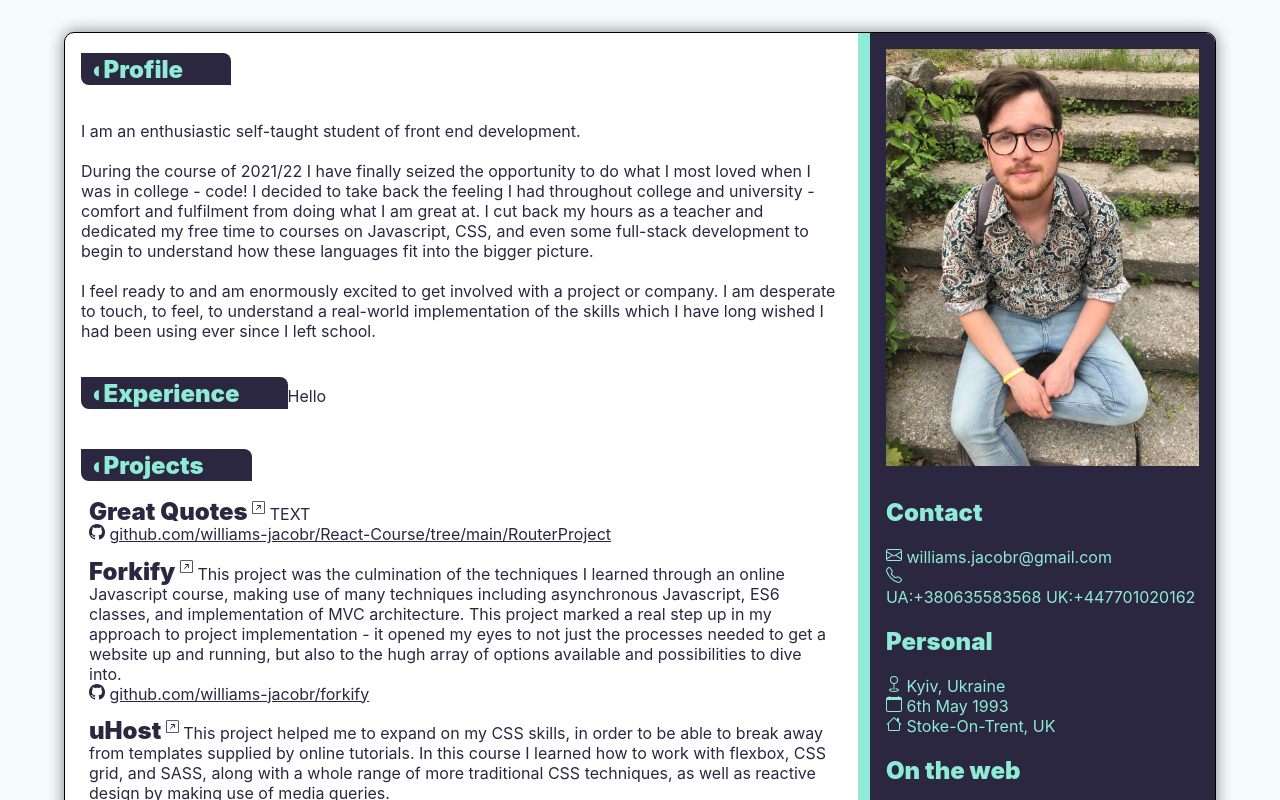
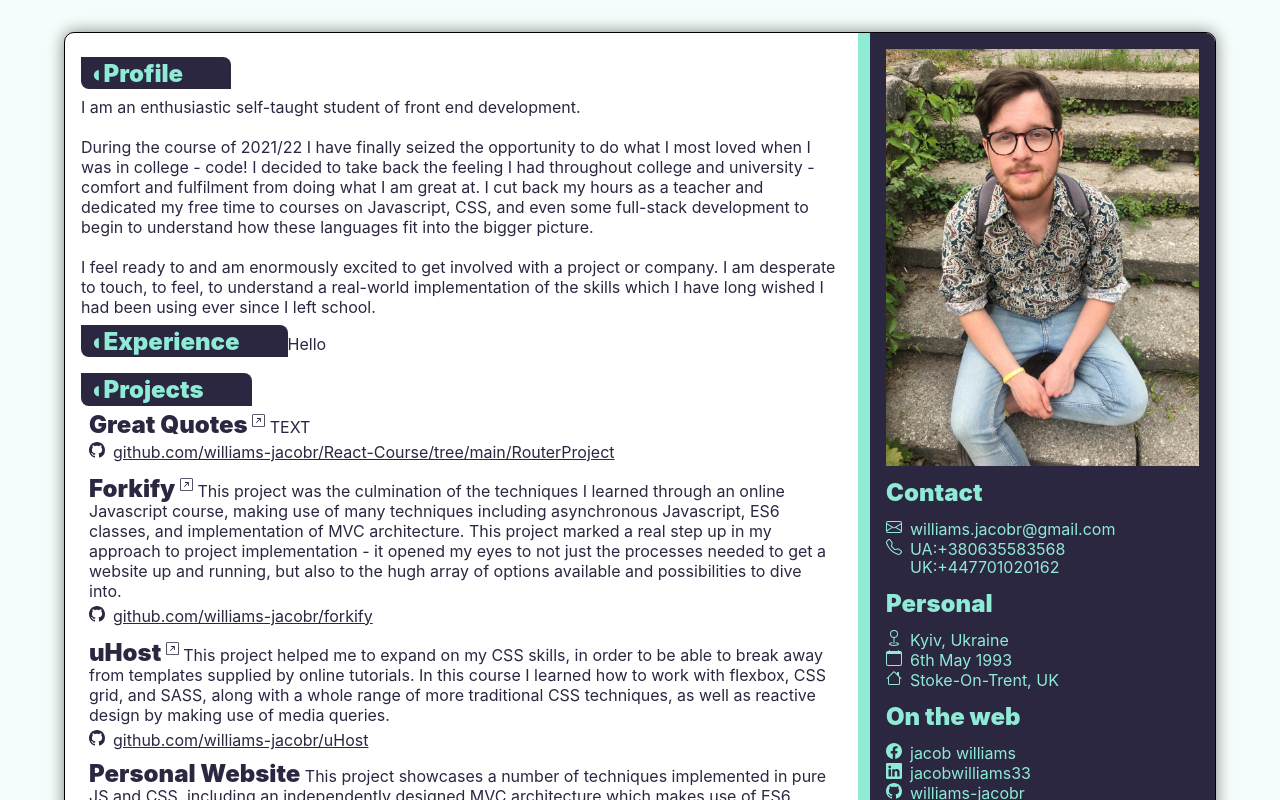
Before and after one commit to williams-jacobr/cv-react, a React (Create React App) app: page / in a window 1280 px wide. Built offline with nearby package versions, Linux system fonts and the light colour scheme.

Commit message:
further improving the style using a bullet grid

```diff
--- a/src/App.module.css
+++ b/src/App.module.css
@@ -43,5 +43,5 @@ a {
 }
 
 .section {
-  padding: 0.5rem 1rem;
+  padding: 0rem 1rem;
 }
--- a/src/Components/CVInfo.js
+++ b/src/Components/CVInfo.js
@@ -37,18 +37,17 @@ const CVInfo = function (props) {
           to="https://react-http-bf455.web.app/quotes"
           className={styles.subsection}
         >
-          <p>
-            TEXT
-            <br />
-            <BsGithub />{" "}
+          <p>TEXT</p>
+          <div className="bullet-grid">
+            <BsGithub />
             <a href="https://github.com/williams-jacobr/React-Course/tree/main/Router%20Project">
               github.com/williams-jacobr/React-Course/tree/main/RouterProject
             </a>
-          </p>
+          </div>
         </Subsection>
         <Subsection
           title="Forkify"
-          to="https://forkify-jacob-r-williams.netlify.app/</Section>"
+          to="https://forkify-jacob-r-williams.netlify.app/"
           className={styles.subsection}
         >
           <p>
@@ -59,12 +58,13 @@ const CVInfo = function (props) {
             project implementation - it opened my eyes to not just the processes
             needed to get a website up and running, but also to the hugh array
             of options available and possibilities to dive into.
-            <br />
-            <BsGithub />{" "}
+          </p>
+          <div className="bullet-grid">
+            <BsGithub />
             <a href="https://github.com/williams-jacobr/forkify">
               github.com/williams-jacobr/forkify
             </a>
-          </p>
+          </div>
         </Subsection>
         <Subsection
           title="uHost"
@@ -77,46 +77,46 @@ const CVInfo = function (props) {
             this course I learned how to work with flexbox, CSS grid, and SASS,
             along with a whole range of more traditional CSS techniques, as well
             as reactive design by making use of media queries.
-            <br />
-            <BsGithub />{" "}
+          </p>
+          <div className="bullet-grid">
+            <BsGithub />
             <a href="https://github.com/williams-jacobr/uHost">
               github.com/williams-jacobr/uHost
             </a>
-          </p>
+          </div>
         </Subsection>
-        <Subsection
-          title="Personal Website"
-          to="https://jacob-williams.netlify.app/"
-          className={styles.subsection}
-        >
+        <Subsection title="Personal Website" className={styles.subsection}>
           <p>
             This project showcases a number of techniques implemented in pure JS
             and CSS, including an independently designed MVC architecture which
             makes use of ES6 classes and asynchronous javascript. This project
             also taps into third party REST APIs.
-            <br />
-            <BsGithub />{" "}
+          </p>
+          <div className="bullet-grid">
+            <BsGithub />
             <a href="https://github.com/williams-jacobr/jacob-williams-website">
               github.com/williams-jacobr/jacob-williams-website
             </a>
-          </p>
+          </div>
         </Subsection>
       </Section>
       <Section title="◖Expanding my skills">
-        <ul>
-          <li>
-            <BsGraphUp className={styles.graph} /> Becoming well acquainted with
-            essential JS libraries, especially React and Redux.
-          </li>
-          <li>
-            <BsGraphUp className={styles.graph} /> Exploring further libraries
-            that can push me to the next level, including Next.js
-          </li>
-          <li>
-            <BsGraphUp className={styles.graph} /> Working on real world
-            projects with medium to large size user bases
-          </li>
-        </ul>
+        <div className={`${styles.skills} bullet-grid`}>
+          <BsGraphUp className={styles.graph} />
+          <p>
+            Becoming well acquainted with essential JS libraries, especially
+            React and Redux.
+          </p>
+          <BsGraphUp className={styles.graph} />
+          <p>
+            Exploring further libraries that can push me to the next level,
+            including Next.js
+          </p>
+          <BsGraphUp className={styles.graph} />
+          <p>
+            Working on real world projects with medium to large size user bases
+          </p>
+        </div>
       </Section>
     </Card>
   );
--- a/src/Components/CVInfo.module.css
+++ b/src/Components/CVInfo.module.css
@@ -3,11 +3,13 @@
   border: transparent;
   color: #2b2741;
   padding: 0 2rem 0 1rem;
+  margin-top: 1rem;
 }
 
 .cv-info-container h2 {
   background-color: #2b2741;
   color: #8febd5;
+  margin: 0.5rem 0;
   padding: 0.1rem 3rem 0.1rem 0.5rem;
   display: inline-block;
   border-radius: 0 0.5rem 0 0.5rem;
@@ -46,3 +48,8 @@
   color: #e34c26;
   font-size: x-small;
 }
+
+.skills p {
+  margin: 0;
+  padding: 0;
+}
--- a/src/Components/PersonalInfo.js
+++ b/src/Components/PersonalInfo.js
@@ -49,28 +49,38 @@ const PersonalInfo = function (props) {
       <Section title="Contact">
         <ul>
           <li>
+            <div className={styles.email}>
               <a href="mailto:williams.jacobr@gmail.com">
-              <BsEnvelope />
-              {` williams.jacobr@gmail.com`}
+                <BsEnvelope className={styles.icon} />
+                <p>williams.jacobr@gmail.com</p>
               </a>
+            </div>
           </li>
-          <BsTelephone />
-          <li>UA:+380635583568 UK:+447701020162</li>
+
+          <li>
+            <div className={styles["phone-container"]}>
+              <BsTelephone className={styles.icon} />
+              <div className={styles["phone-numbers"]}>
+                <p>UA:+380635583568</p>
+                <p>UK:+447701020162</p>
+              </div>
+            </div>
+          </li>
         </ul>
       </Section>
       <Section title="Personal">
         <ul>
           <li>
-            <BsGeo />
-            {` Kyiv, Ukraine`}
+            <BsGeo className={styles.icon} />
+            {`Kyiv, Ukraine`}
           </li>
           <li>
-            <BsCalendar />
-            {` 6th May 1993`}
+            <BsCalendar className={styles.icon} />
+            {`6th May 1993`}
           </li>
           <li>
-            <BsHouse />
-            {` Stoke-On-Trent, UK`}
+            <BsHouse className={styles.icon} />
+            {`Stoke-On-Trent, UK`}
           </li>
         </ul>
       </Section>
@@ -78,21 +88,21 @@ const PersonalInfo = function (props) {
         <ul>
           <li>
             <a href="https://www.facebook.com/jacob.williams.33">
-              <BsFacebook />
-              {` jacob williams`}
+              <BsFacebook className={styles.icon} />
+              {`jacob williams`}
             </a>
           </li>
           <li>
             <a href="https://www.linkedin.com/in/jacobwilliams33/">
               {" "}
-              <BsLinkedin />
-              {` jacobwilliams33`}
+              <BsLinkedin className={styles.icon} />
+              {`jacobwilliams33`}
             </a>
           </li>
           <li>
             <a href="https://github.com/williams-jacobr">
-              <BsGithub />
-              {` williams-jacobr`}
+              <BsGithub className={styles.icon} />
+              {`williams-jacobr`}
             </a>
           </li>
         </ul>
@@ -100,30 +110,41 @@ const PersonalInfo = function (props) {
       <Section title="Skills">
         <ul>
           <li>
-            <SiJavascript className={styles.js} /> Javascript{" "}
+            <SiJavascript className={`${styles.js} ${styles.icon}`} />
+            Javascript
           </li>
           <li>
-            <SiReact className={styles.react} /> React.Js
+            <SiReact className={`${styles.react} ${styles.icon}`} />
+            React.Js
           </li>
           <li>
-            <IoLogoCss3 className={styles.css} /> CSS/SCSS
+            <IoLogoCss3 className={`${styles.css} ${styles.icon}`} />
+            CSS/SCSS
           </li>
           <li>
-            <IoLogoHtml5 className={styles.html} /> HTML5
+            <IoLogoHtml5 className={`${styles.html} ${styles.icon}`} />
+            HTML5
           </li>
         </ul>
       </Section>
       <Section title="Education">
+        <div className="bullet-grid">
+          <p>🎓</p>
           <p>
-          🎓 MMATH Masters degree in Mathematics from University of Manchester.
+            MMATH Masters degree in Mathematics from University of Manchester.
           </p>
+        </div>
       </Section>
       <Section title="Former occupation">
+        <div className="bullet-grid">
+          <p>👨‍🏫</p>
           <p>
-          👨‍🏫 English language teacher - teaching English as a foreign language
-          (TEFL). <br />
-          📲 Contact coordinator for a charity organisation.
+            English language teacher - teaching English as a foreign language
+            (TEFL).
           </p>
+          <p>📲</p>
+          <p>Contact coordinator for a charity organisation.</p>
+        </div>
       </Section>
       <div>
         <button
--- a/src/Components/PersonalInfo.module.css
+++ b/src/Components/PersonalInfo.module.css
@@ -17,12 +17,41 @@
 .personal-info-container ul {
   list-style: none;
   padding: 0;
+  margin: 0.75rem 0;
+}
+
+.personal-info-container p {
+  padding: 0;
+  margin: 0;
+  display: inline;
+}
+
+.icon {
+  margin: 0 0.5rem 0 0;
 }
 
 .profile-image {
   height: auto;
   width: 100%;
   padding: 0.5rem 0;
+  margin-top: 0.5rem;
+}
+
+.email {
+  overflow: hidden;
+  white-space: nowrap;
+}
+
+.phone-container {
+  width: 100%;
+  display: flex;
+  flex-direction: row;
+  align-items: baseline;
+}
+
+.phone-numbers p {
+  display: block;
+  line-height: 1.1rem;
 }
 
 .printer-button {
--- a/src/Components/UI/Subsection.js
+++ b/src/Components/UI/Subsection.js
@@ -6,10 +6,12 @@ const Subsection = function (props) {
 
   return (
     <div className={`${props.className} ${styles.subsection}`}>
-      <a href={to} className={styles.link}>
-        <h2>{title}</h2> <BsArrowUpRightSquare className={styles.super} />
-      </a>{" "}
-      {props.children}
+      {to && (
+        <a href={to} className={styles.link}>
+          <h2>{title}</h2> <BsArrowUpRightSquare className={styles.super} />
+        </a>
+      )}
+      {!to && <h2>{title}</h2>} {props.children}
     </div>
   );
 };
--- a/src/index.css
+++ b/src/index.css
@@ -1,13 +1,27 @@
 body {
   margin: 0;
-  font-family: -apple-system, BlinkMacSystemFont, 'Segoe UI', 'Roboto', 'Oxygen',
-    'Ubuntu', 'Cantarell', 'Fira Sans', 'Droid Sans', 'Helvetica Neue',
+  font-family: -apple-system, BlinkMacSystemFont, "Segoe UI", "Roboto", "Oxygen",
+    "Ubuntu", "Cantarell", "Fira Sans", "Droid Sans", "Helvetica Neue",
     sans-serif;
   -webkit-font-smoothing: antialiased;
   -moz-osx-font-smoothing: grayscale;
 }
 
 code {
-  font-family: source-code-pro, Menlo, Monaco, Consolas, 'Courier New',
+  font-family: source-code-pro, Menlo, Monaco, Consolas, "Courier New",
     monospace;
 }
+
+.bullet-grid {
+  display: grid;
+  grid-template-columns: 1rem auto;
+  align-items: baseline;
+  justify-items: start;
+  gap: 0 0.5rem;
+  margin-top: 0.3rem;
+}
+
+h2,
+p {
+  margin: 0;
+}
```
Lines whose indentation alone changed are shown as unchanged.
